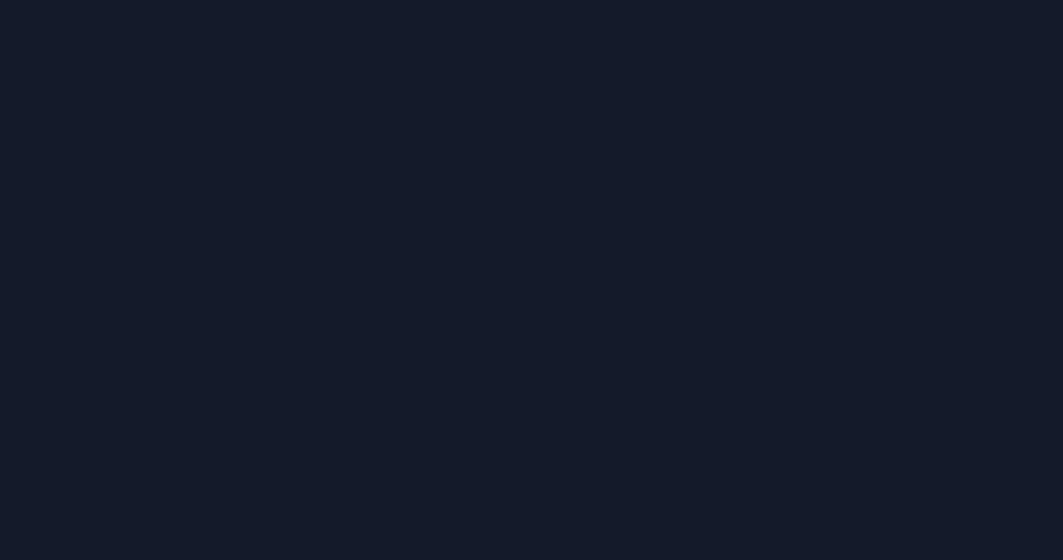
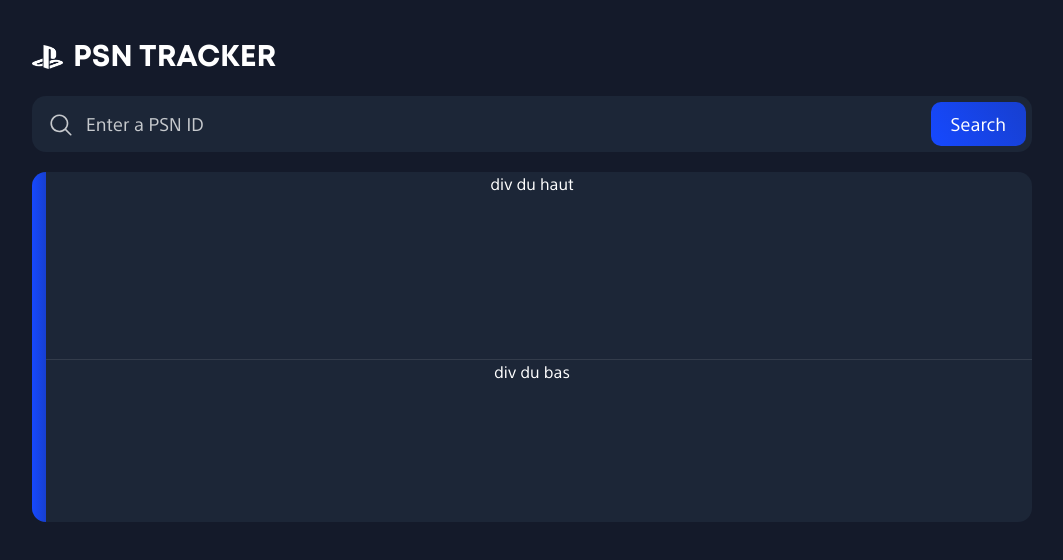
Before and after one commit to soniiix/psntracker, a Next.js app: page /profile/1 in a window 1280 px wide. Shown: the top 560 px of the page, without its empty margins (108-1171 px from the left). Built offline with nearby package versions, Linux system fonts and the light colour scheme.

Commit message:
feat: enhance profile page with search functionality and create ProfileHeader component

```diff
--- a/app/globals.css
+++ b/app/globals.css
@@ -20,7 +20,6 @@
 }
 
 @layer utilities {
-    /* TODO: not perfect, to be improved */
     .top-blue-glow {
         height: 40px;
         width: 400px;
@@ -42,4 +41,20 @@
         transform: translateX(-50%);
         z-index: -10;
     }
+
+    .border-l-gradient-rounded {
+        position: relative;
+        overflow: hidden;
+    }
+
+    .border-l-gradient-rounded::before {
+        content: "";
+        position: absolute;
+        top: 0;
+        left: 0;
+        bottom: 0;
+        width: 14px;
+        background-image: linear-gradient(to left, #173FCF 0%, #1649FF 100%);
+        z-index: 0;
+    }
 }
--- a/app/page.tsx
+++ b/app/page.tsx
@@ -1,11 +1,19 @@
 "use client";
 import { ArrowRightIcon, MagnifyingGlassIcon } from "@phosphor-icons/react";
-import { useState } from "react";
-import { useRouter } from "next/navigation";
+import { useState, useRef, useEffect } from "react";
+import { useRouter, useSearchParams } from "next/navigation";
 
 export default function Home() {
     const router = useRouter();
+    const searchParams = useSearchParams();
+    const inputRef = useRef<HTMLInputElement>(null);
     const [error, setError] = useState<string | null>(null);
+
+    useEffect(() => {
+        if (searchParams.get("focus") === "true") {
+            inputRef.current?.focus();
+        }
+    }, [searchParams]);
 
     const handleSubmit = (e: React.FormEvent<HTMLFormElement>) => {
         e.preventDefault();
@@ -43,16 +51,18 @@ export default function Home() {
                     <div className="flex items-center gap-3 flex-1">
                         <MagnifyingGlassIcon size={26} className="mt-0.5"/>
                         <input
+                            ref={inputRef}
                             type="text"
                             name="psn-id"
                             placeholder="Enter a PSN ID"
                             className="flex-1 min-w-0 w-full focus:outline-none placeholder:text-neutral text-white"
+                            autoComplete="off"
                             onInput={() => setError(null)}
                         />
                     </div>
                     <button
                         type="submit"
-                        className="bg-blue-gradient px-5 py-2 rounded-xl text-white cursor-pointer shrink-0 w-auto"
+                        className="bg-blue-gradient px-5 py-2 rounded-[10px] text-white cursor-pointer shrink-0 w-auto"
                     >
                         Search
                     </button>
--- a/app/profile/[psnId]/page.tsx
+++ b/app/profile/[psnId]/page.tsx
@@ -1,9 +1,46 @@
+"use client";
+import { MagnifyingGlassIcon } from "@phosphor-icons/react";
+import { useRouter } from "next/navigation";
+import Link from "next/link";
+import ProfileHeader from "@/components/profile/ProfileHeader";
+
 export default async function Default({ params }: {
     params: Promise<{ psnId: string }>
 }) {
+    const router = useRouter();
     const { psnId } = await params
 
+    const redirectToSearch = () => {
+        router.push(`/?focus=true`);
+    }
+
     return (
-        <div></div>
+        <div className="flex flex-col items-start justify-center max-w-[1000px] mx-auto pt-10 gap-5">
+            {/* SITE TITLE */}
+            <Link href="/" className="flex flex-row items-center gap-2.5">
+                <img src="/ps-logo.png" alt="PlayStation logo" className="h-6 mb-0.5"/>
+                <h1 className="text-3xl font-bold font-mont">PSN TRACKER</h1>
+            </Link>
+
+            {/* SEARCH BAR */}
+            <div
+                className="bg-secondary-bg pl-4 pr-1.5 py-1.5 rounded-normal text-neutral w-full text-lg flex flex-row items-center justify-between gap-2 hover:cursor-pointer"
+                onClick={redirectToSearch}
+            >
+                <div className="flex items-center gap-3 flex-1">
+                    <MagnifyingGlassIcon size={26} className="mt-0.5"/>
+                    <div
+                        className="flex-1 min-w-0 w-full text-neutral hover:cursor-pointer"
+                    >
+                        Enter a PSN ID
+                    </div>
+                </div>
+                <div className="bg-blue-gradient px-5 py-2 rounded-[10px] text-white cursor-pointer shrink-0 w-auto">
+                    Search
+                </div>
+            </div>
+
+            <ProfileHeader/>
+        </div>
     )
 }
--- /dev/null
+++ b/components/profile/ProfileHeader.tsx
@@ -0,0 +1,9 @@
+export default function ProfileHeader() {
+    return (
+        <div className="bg-secondary-bg w-full rounded-normal h-[350px] flex flex-col justify-between items-center border-l-gradient-rounded overflow-hidden">
+            <div className="w-full h-[187px] text-center">div du haut</div>
+            <div className="w-full h-[1px] bg-divider"></div>
+            <div className="w-full h-[162px] text-center">div du bas</div>
+        </div>
+    )
+}
```
